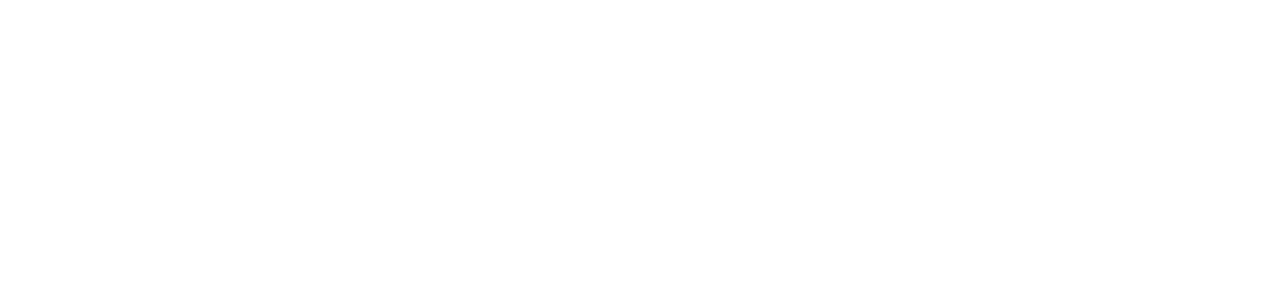
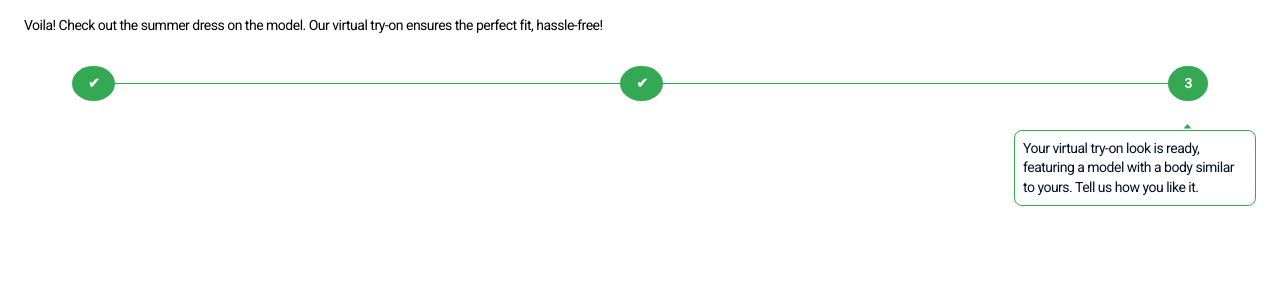
Before and after one commit to mayteles/virtual-try-on-client, a React (Create React App) app: page /step3 in a window 1280 px wide. Shown: the top 300 px of the page. Built offline with nearby package versions, Linux system fonts and the light colour scheme.

Commit message:
third step top component

```diff
--- a/src/components/Steps/Steps.scss
+++ b/src/components/Steps/Steps.scss
@@ -36,6 +36,10 @@
         display: flex;
         justify-content: center;
     }
+    &__explain-container3 {
+        display: flex;
+        justify-content: flex-end;
+    }
     &__explain {
         position: relative;
         border: 1px solid $green;
@@ -49,6 +53,7 @@
         text-align: left;
     }
     &__explain2 {
+        position: relative;
         border: 1px solid $green;
         color: #011126;
         padding: 0.5rem;
@@ -67,5 +72,11 @@
         display: inline-block;
         height: 5px;
     }
+    &__path3 {
+        display: inline-block;
+        height: 5px;
+        position: absolute;
+        right: 5.5rem;
+    }
 
 }
--- /dev/null
+++ b/src/components/Steps/ThirdStep.js
@@ -0,0 +1,28 @@
+import '../Steps/Steps.scss';
+
+function ThirdStep() {
+    return (
+      <section className="steps">
+        <p className="steps__text">Voila! Check out the summer dress on the model. Our virtual try-on ensures the perfect fit, hassle-free!</p>
+        <div className="steps__div">
+            <div className="steps__container">
+                <p className="steps__number-one">✔︎</p>
+                <span className="steps__line"></span>
+                <p className="steps__number-one">✔︎</p>
+                <span className="steps__line"></span>
+                <p className="steps__number-one">3</p>
+            </div>
+            <div className="steps__path3">
+                <svg xmlns="http://www.w3.org/2000/svg" width="9" height="5" viewBox="0 0 9 5" fill="none">
+                    <path d="M4.5 0L8.39711 4.5H0.602886L4.5 0Z" fill="#34A853"/>
+                </svg>
+            </div>
+            <div className="steps__explain-container3">
+                <p className="steps__explain">Your virtual try-on look is ready, featuring a model with a body similar to yours. Tell us how you like it.</p>
+            </div>
+        </div>
+      </section>
+    );
+  }
+
+  export default ThirdStep;
--- a/src/pages/Step3/Step3.js
+++ b/src/pages/Step3/Step3.js
@@ -1,7 +1,8 @@
+import ThirdStep from '../../components/Steps/ThirdStep';
 const Step3 = () => {
   return (
     <>
-      <div></div>
+      <ThirdStep />
     </>
   );
 };
```
